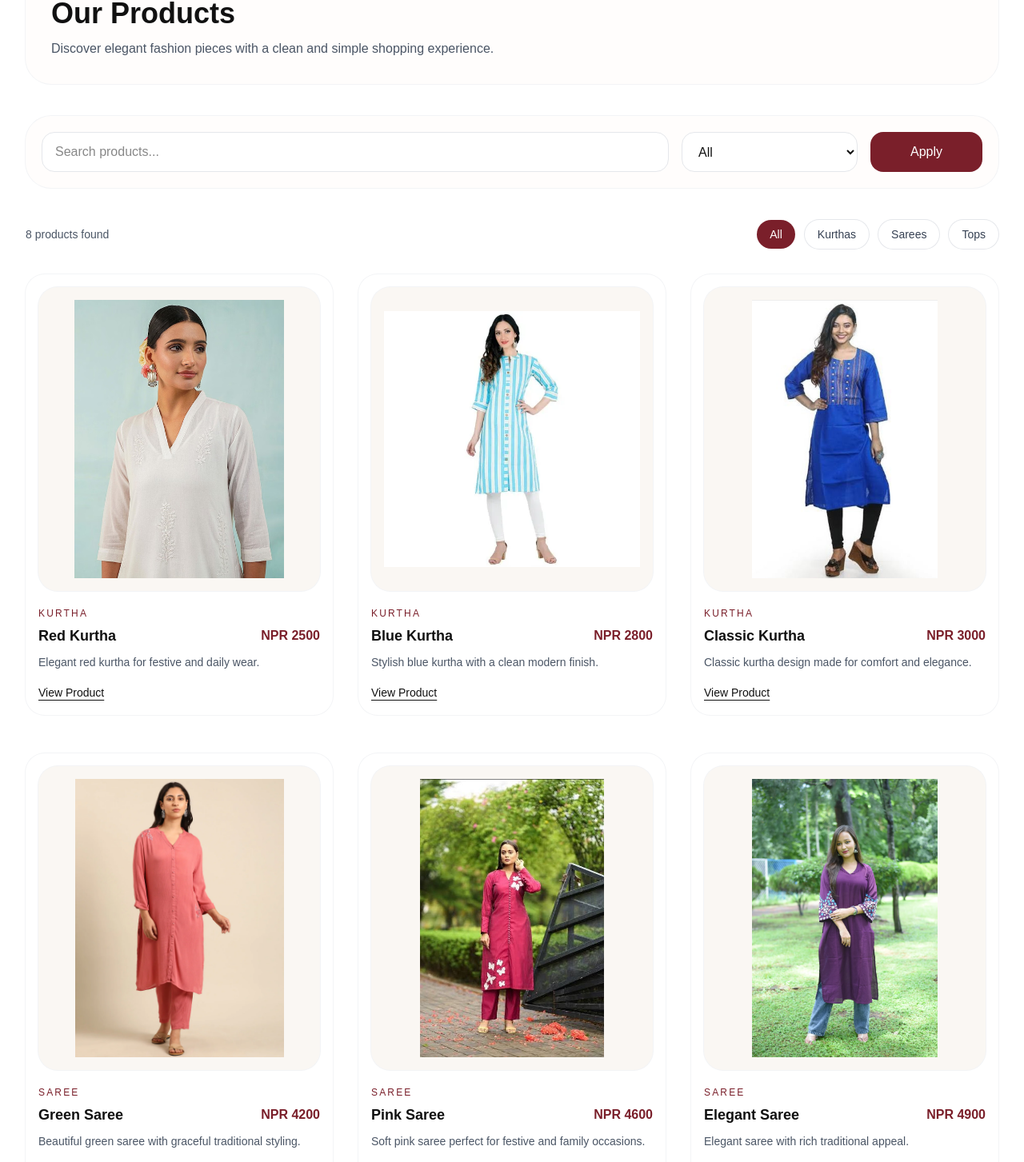
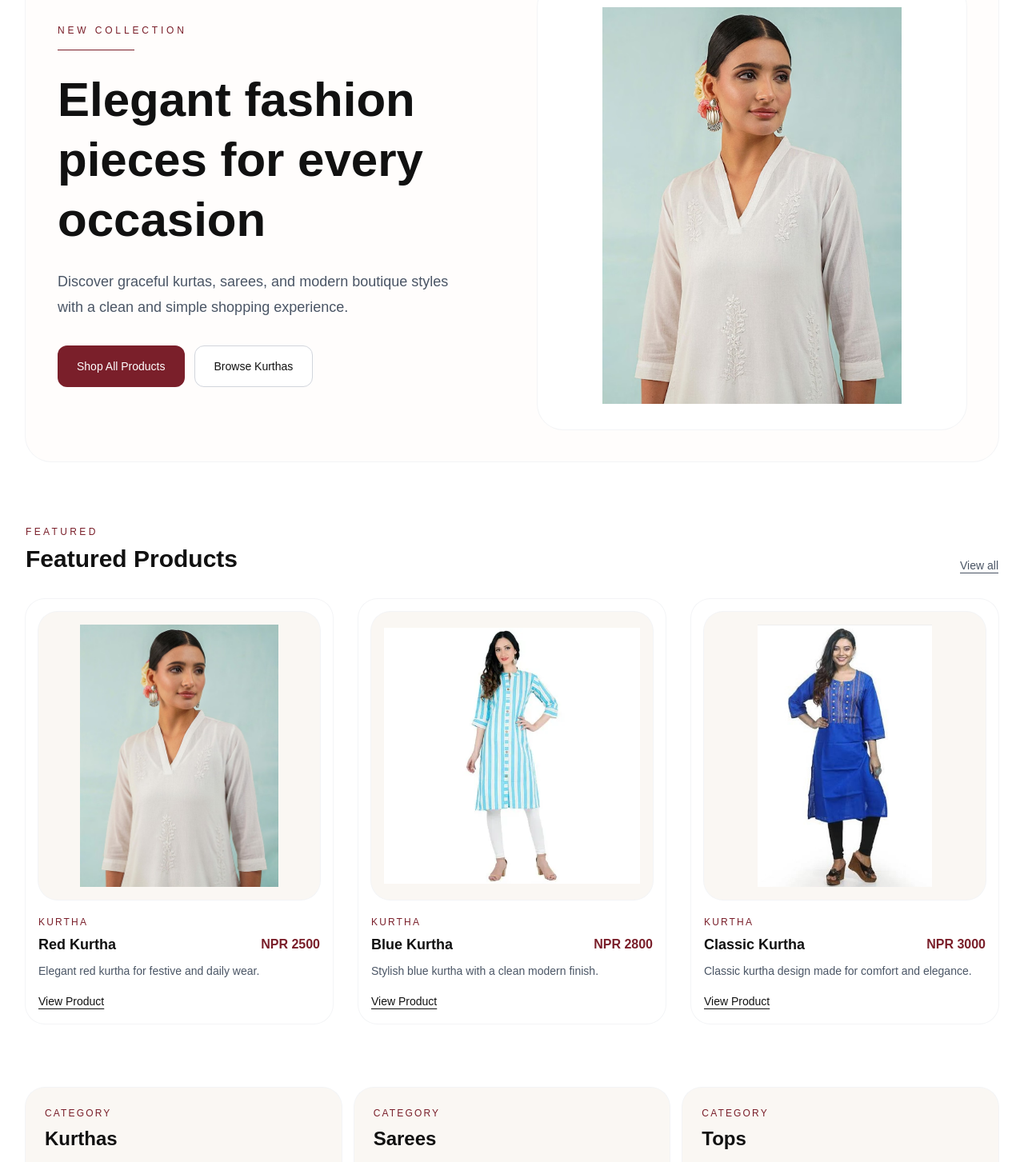
Before and after one commit to alpd-lgtm/osmic-fashion, a Next.js app: page /products in a window 1280 px wide. Shown: the part 216-1669 px from the top of the page at 80% size. Built offline with nearby package versions, Linux system fonts and the light colour scheme.

Commit message:
Switch product pages to white premium theme

```diff
--- a/app/products/page.tsx
+++ b/app/products/page.tsx
@@ -2,169 +2,84 @@ import Image from "next/image";
 import Link from "next/link";
 import { products } from "@/lib/products";
 
-export default async function ProductsPage({
-  searchParams,
-}: {
-  searchParams: Promise<{ category?: string; search?: string }>;
-}) {
-  const params = await searchParams;
-
-  const selectedCategory = params.category || "all";
-  const searchText = params.search?.toLowerCase().trim() || "";
-
-  const filteredProducts = products.filter((product) => {
-    const matchesCategory =
-      selectedCategory === "all" || product.category === selectedCategory;
-
-    const matchesSearch =
-      searchText === "" ||
-      product.name.toLowerCase().includes(searchText) ||
-      product.description.toLowerCase().includes(searchText);
-
-    return matchesCategory && matchesSearch;
-  });
+export default function HomePage() {
+  const featuredProducts = products.slice(0, 3);
 
   return (
-    <main className="mx-auto max-w-7xl bg-white px-4 py-10 sm:px-6 lg:px-8">
-      <div className="mb-10 rounded-[2rem] bg-[#FFFDFC] px-6 py-8 ring-1 ring-gray-100 sm:px-8">
-        <p className="text-sm uppercase tracking-[0.2em] text-[#7A1F2A]">
-          Collection
-        </p>
-        <h1 className="mt-2 text-4xl font-bold text-[#111111]">
-          Our Products
-        </h1>
-        <p className="mt-3 max-w-2xl text-gray-600">
-          Discover elegant fashion pieces with a clean and simple shopping
-          experience.
-        </p>
-      </div>
-
-      <form
-        action="/products"
-        method="GET"
-        className="mb-10 rounded-[2rem] bg-[#FFFDFC] p-4 ring-1 ring-gray-100 sm:p-5"
-      >
-        <div className="grid grid-cols-1 gap-4 md:grid-cols-[1fr_220px_140px]">
-          <input
-            type="text"
-            name="search"
-            defaultValue={params.search || ""}
-            placeholder="Search products..."
-            className="w-full rounded-2xl border border-gray-200 bg-white px-4 py-3 text-[#111111] outline-none transition focus:border-[#7A1F2A]"
-          />
-
-          <select
-            name="category"
-            defaultValue={selectedCategory}
-            className="w-full rounded-2xl border border-gray-200 bg-white px-4 py-3 text-[#111111] outline-none transition focus:border-[#7A1F2A]"
-          >
-            <option value="all">All</option>
-            <option value="kurtha">Kurthas</option>
-            <option value="saree">Sarees</option>
-            <option value="top">Tops</option>
-          </select>
-
-          <button
-            type="submit"
-            className="rounded-2xl bg-[#7A1F2A] px-5 py-3 text-white transition hover:opacity-90"
-          >
-            Apply
-          </button>
-        </div>
-      </form>
-
-      <div className="mb-8 flex flex-wrap items-center justify-between gap-4">
-        <p className="text-sm text-gray-600">
-          {filteredProducts.length} product
-          {filteredProducts.length !== 1 ? "s" : ""} found
+    <main className="mx-auto max-w-7xl bg-white px-4 py-6 sm:px-6 sm:py-10 lg:px-8">
+      {/* HERO */}
+      <section className="grid grid-cols-1 items-center gap-8 rounded-[2rem] bg-[#FFFDFC] px-5 py-8 ring-1 ring-gray-100 sm:px-6 sm:py-10 lg:grid-cols-2 lg:gap-16 lg:px-10">
+        <div className="max-w-2xl">
+          <p className="text-[11px] uppercase tracking-[0.28em] text-[#7A1F2A] sm:text-xs sm:tracking-[0.32em]">
+            New Collection
           </p>
 
-        <div className="flex flex-wrap items-center gap-3">
+          <div className="mt-3 h-px w-20 bg-[#7A1F2A] sm:mt-4 sm:w-24" />
+
+          <h1 className="mt-5 max-w-xl text-3xl font-bold leading-tight text-[#111111] sm:mt-6 sm:text-5xl lg:text-6xl">
+            Elegant fashion pieces for every occasion
+          </h1>
+
+          <p className="mt-5 max-w-lg text-base leading-8 text-gray-600 sm:mt-6 sm:text-lg sm:leading-8">
+            Discover graceful kurtas, sarees, and modern boutique styles with a
+            clean and simple shopping experience.
+          </p>
+
+          <div className="mt-7 flex flex-col gap-3 sm:mt-8 sm:flex-row sm:flex-wrap">
             <Link
               href="/products"
-            className={`rounded-full px-4 py-2 text-sm transition ${
-              selectedCategory === "all" && !params.search
-                ? "bg-[#7A1F2A] text-white"
-                : "bg-white text-gray-700 ring-1 ring-gray-200 hover:border-[#7A1F2A] hover:text-[#7A1F2A]"
-            }`}
+              className="inline-flex min-h-[52px] items-center justify-center rounded-xl bg-[#7A1F2A] px-6 py-3 text-base font-medium text-white transition hover:opacity-90 sm:text-sm"
             >
-            All
+              Shop All Products
             </Link>
 
             <Link
-            href={`/products?category=kurtha${
-              params.search ? `&search=${encodeURIComponent(params.search)}` : ""
-            }`}
-            className={`rounded-full px-4 py-2 text-sm transition ${
-              selectedCategory === "kurtha"
-                ? "bg-[#7A1F2A] text-white"
-                : "bg-white text-gray-700 ring-1 ring-gray-200 hover:border-[#7A1F2A] hover:text-[#7A1F2A]"
-            }`}
+              href="/products?category=kurtha"
+              className="inline-flex min-h-[52px] items-center justify-center rounded-xl border border-gray-300 bg-white px-6 py-3 text-base font-medium text-[#111111] transition hover:border-[#7A1F2A] hover:text-[#7A1F2A] sm:text-sm"
             >
-            Kurthas
+              Browse Kurthas
             </Link>
-
-          <Link
-            href={`/products?category=saree${
-              params.search ? `&search=${encodeURIComponent(params.search)}` : ""
-            }`}
-            className={`rounded-full px-4 py-2 text-sm transition ${
-              selectedCategory === "saree"
-                ? "bg-[#7A1F2A] text-white"
-                : "bg-white text-gray-700 ring-1 ring-gray-200 hover:border-[#7A1F2A] hover:text-[#7A1F2A]"
-            }`}
-          >
-            Sarees
-          </Link>
-
-          <Link
-            href={`/products?category=top${
-              params.search ? `&search=${encodeURIComponent(params.search)}` : ""
-            }`}
-            className={`rounded-full px-4 py-2 text-sm transition ${
-              selectedCategory === "top"
-                ? "bg-[#7A1F2A] text-white"
-                : "bg-white text-gray-700 ring-1 ring-gray-200 hover:border-[#7A1F2A] hover:text-[#7A1F2A]"
-            }`}
-          >
-            Tops
-          </Link>
-
-          {(params.search || selectedCategory !== "all") && (
-            <Link
-              href="/products"
-              className="text-sm text-[#7A1F2A] underline underline-offset-4 hover:opacity-80"
-            >
-              Clear filters
-            </Link>
-          )}
           </div>
         </div>
 
-      {filteredProducts.length === 0 ? (
-        <div className="rounded-[2rem] bg-[#FFFDFC] px-6 py-16 text-center ring-1 ring-gray-100">
-          <h2 className="text-2xl font-semibold text-[#111111]">
-            No products found
+        <div className="relative h-[260px] w-full overflow-hidden rounded-[2rem] bg-white ring-1 ring-gray-100 sm:h-[420px] lg:h-[560px]">
+          <Image
+            src="/products/kurtha-1.avif"
+            alt="Featured fashion"
+            fill
+            priority
+            className="object-contain p-4 sm:p-8"
+          />
+        </div>
+      </section>
+
+      {/* FEATURED PRODUCTS */}
+      <section className="mt-16 sm:mt-20">
+        <div className="mb-8 flex items-end justify-between gap-4">
+          <div>
+            <p className="text-xs uppercase tracking-[0.28em] text-[#7A1F2A]">
+              Featured
+            </p>
+            <h2 className="mt-2 text-2xl font-bold text-[#111111] sm:text-3xl">
+              Featured Products
             </h2>
-          <p className="mt-3 text-gray-600">
-            Try changing your search or category.
-          </p>
+          </div>
+
           <Link
             href="/products"
-            className="mt-6 inline-block rounded-xl bg-[#7A1F2A] px-5 py-3 text-white transition hover:opacity-90"
+            className="text-sm font-medium text-gray-600 underline underline-offset-4 hover:text-[#7A1F2A]"
           >
-            View All Products
+            View all
           </Link>
         </div>
-      ) : (
-        <div className="grid grid-cols-1 gap-x-8 gap-y-12 sm:grid-cols-2 lg:grid-cols-3">
-          {filteredProducts.map((product) => (
+
+        <div className="grid grid-cols-1 gap-8 sm:grid-cols-2 lg:grid-cols-3">
+          {featuredProducts.map((product) => (
             <article
               key={product.id}
               className="group rounded-3xl bg-white p-4 ring-1 ring-gray-100 transition duration-300 hover:-translate-y-1 hover:shadow-md"
             >
-              <Link href={`/products/${product.slug}`} className="block">
-                <div className="relative h-[380px] w-full overflow-hidden rounded-3xl bg-[#FAF7F3] ring-1 ring-gray-100">
+              <div className="relative h-[320px] w-full overflow-hidden rounded-3xl bg-[#FAF7F3] ring-1 ring-gray-100 sm:h-[360px]">
                 <Image
                   src={product.image}
                   alt={product.name}
@@ -172,7 +87,6 @@ export default async function ProductsPage({
                   className="object-contain p-4 transition duration-500 group-hover:scale-[1.03]"
                 />
               </div>
-              </Link>
 
               <div className="mt-5">
                 <p className="text-xs uppercase tracking-[0.18em] text-[#7A1F2A]">
@@ -180,12 +94,11 @@ export default async function ProductsPage({
                 </p>
 
                 <div className="mt-2 flex items-start justify-between gap-4">
-                  <h2 className="text-lg font-semibold leading-snug text-[#111111]">
-                    <Link href={`/products/${product.slug}`}>
+                  <h3 className="text-lg font-semibold leading-snug text-[#111111]">
                     {product.name}
-                    </Link>
-                  </h2>
-                  <p className="shrink-0 text-base font-semibold text-[#7A1F2A]">
+                  </h3>
+
+                  <p className="shrink-0 text-sm font-semibold text-[#7A1F2A] sm:text-base">
                     NPR {product.price}
                   </p>
                 </div>
@@ -195,7 +108,7 @@ export default async function ProductsPage({
                 </p>
 
                 <Link
-                  href={`/products/${product.slug}`}
+                  href="/products"
                   className="mt-4 inline-block text-sm font-medium text-[#111111] underline underline-offset-4 hover:text-[#7A1F2A]"
                 >
                   View Product
@@ -204,7 +117,53 @@ export default async function ProductsPage({
             </article>
           ))}
         </div>
-      )}
+      </section>
+
+      {/* CATEGORIES */}
+      <section className="mt-16 grid grid-cols-1 gap-4 md:mt-20 md:grid-cols-3">
+        <Link
+          href="/products?category=kurtha"
+          className="rounded-3xl bg-[#FAF7F3] p-6 ring-1 ring-gray-100 transition hover:bg-white hover:shadow-sm"
+        >
+          <p className="text-xs uppercase tracking-[0.18em] text-[#7A1F2A]">
+            Category
+          </p>
+          <h3 className="mt-2 text-2xl font-semibold text-[#111111]">
+            Kurthas
+          </h3>
+          <p className="mt-2 leading-7 text-gray-600">
+            Elegant daily and festive wear.
+          </p>
+        </Link>
+
+        <Link
+          href="/products?category=saree"
+          className="rounded-3xl bg-[#FAF7F3] p-6 ring-1 ring-gray-100 transition hover:bg-white hover:shadow-sm"
+        >
+          <p className="text-xs uppercase tracking-[0.18em] text-[#7A1F2A]">
+            Category
+          </p>
+          <h3 className="mt-2 text-2xl font-semibold text-[#111111]">
+            Sarees
+          </h3>
+          <p className="mt-2 leading-7 text-gray-600">
+            Graceful traditional fashion pieces.
+          </p>
+        </Link>
+
+        <Link
+          href="/products?category=top"
+          className="rounded-3xl bg-[#FAF7F3] p-6 ring-1 ring-gray-100 transition hover:bg-white hover:shadow-sm"
+        >
+          <p className="text-xs uppercase tracking-[0.18em] text-[#7A1F2A]">
+            Category
+          </p>
+          <h3 className="mt-2 text-2xl font-semibold text-[#111111]">Tops</h3>
+          <p className="mt-2 leading-7 text-gray-600">
+            Modern styles for casual looks.
+          </p>
+        </Link>
+      </section>
     </main>
   );
 }
```
Lines whose indentation alone changed are shown as unchanged.
